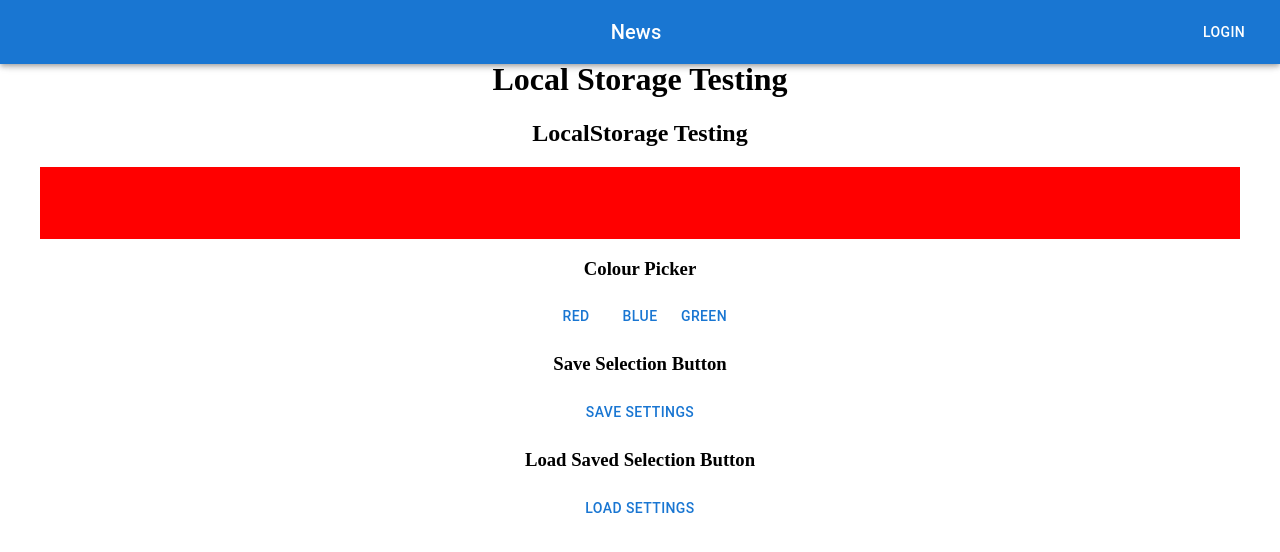
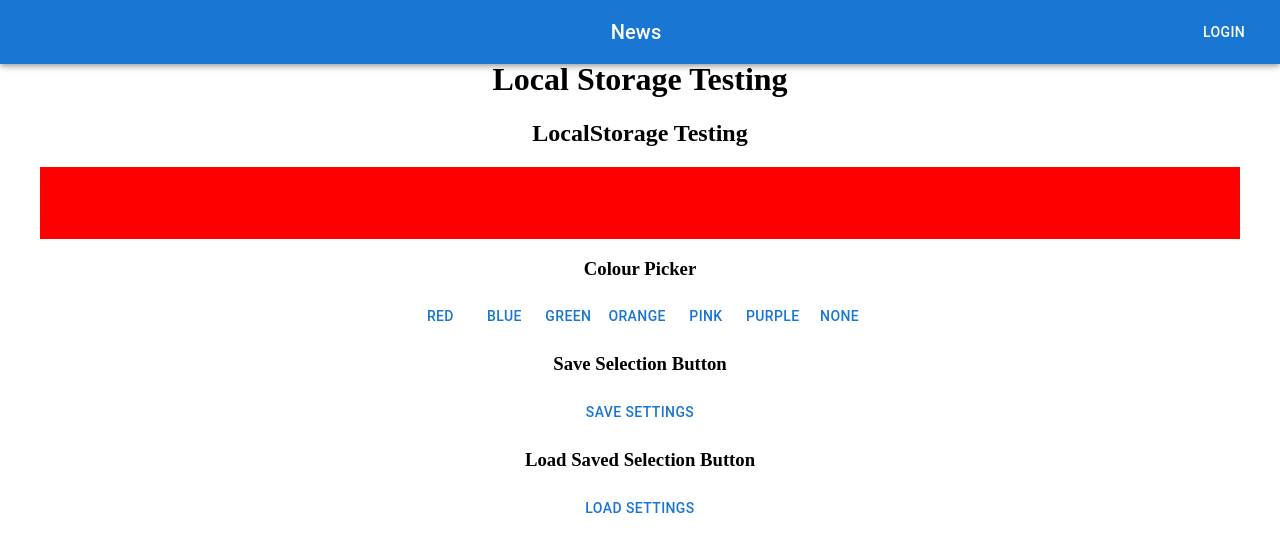
Before and after one commit to MrFoxington/React-TestApp, a React (Vite) app: page /localStoreTesting in a window 1280 px wide. Shown: the top 552 px of the page. Built offline with nearby package versions, Linux system fonts and the light colour scheme; some icons are missing.

Commit message:
Add more colours to local storage testing

```diff
--- a/src/components/LocalStorageTesting/LocalStorageTesting.jsx
+++ b/src/components/LocalStorageTesting/LocalStorageTesting.jsx
@@ -33,6 +33,10 @@ export default function LocalStorageTesting() {
       <Button onClick={() => setBackgroundColour("red")}>Red</Button>
       <Button onClick={() => setBackgroundColour("blue")}>Blue</Button>
       <Button onClick={() => setBackgroundColour("green")}>Green</Button>
+      <Button onClick={() => setBackgroundColour("orange")}>Orange</Button>
+      <Button onClick={() => setBackgroundColour("pink")}>Pink</Button>
+      <Button onClick={() => setBackgroundColour("purple")}>Purple</Button>
+      <Button onClick={() => setBackgroundColour("")}>None</Button>
 
       <h3>Save Selection Button</h3>
       <Button onClick={saveSettings}>Save Settings</Button>
```
